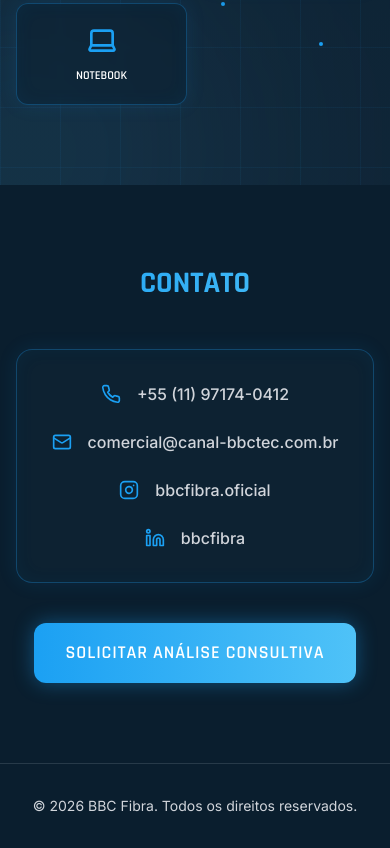
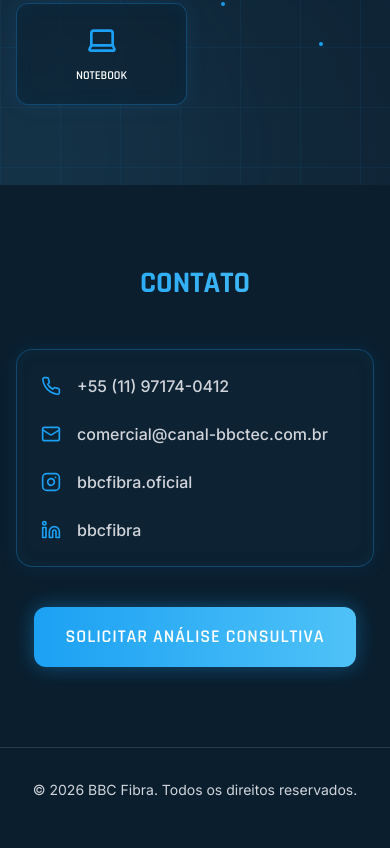
Before and after one commit to ZeckYsss/bbc, a React (Vite) app: page / in a window 390 px wide. Shown: the part 7997-8845 px from the top of the page. Built offline with nearby package versions, Linux system fonts and the light colour scheme; the HTML template or start-up script is replaced by a standard one.

Commit message:
ajuste de icone contato

```diff
--- a/src/components/ContactSection.tsx
+++ b/src/components/ContactSection.tsx
@@ -1,19 +1,22 @@
 import { motion } from "framer-motion";
 import SectionTitle from "./SectionTitle";
 import { Phone, Mail, Instagram, Linkedin } from "lucide-react";
+
+const contacts = [
+  { icon: Phone, text: "+55 (11) 97174-0412", href: "tel:+5511971740412" },
+  { icon: Mail, text: "comercial@canal-bbctec.com.br", href: "mailto:comercial@canal-bbctec.com.br" },
+  { icon: Instagram, text: "bbcfibra.oficial", href: "https://instagram.com/bbcfibra.oficial" },
+  { icon: Linkedin, text: "bbcfibra", href: "https://linkedin.com/company/bbcfibra" },
+];
 
 const ContactSection = () => (
   <section className="relative py-20" id="contato">
     <div className="container mx-auto px-4 text-center">
       <SectionTitle>CONTATO</SectionTitle>
+
       <div className="max-w-2xl mx-auto mt-12">
-        <div className="glow-border rounded-2xl p-8 md:p-12 bg-card/50 backdrop-blur-sm space-y-6">
-          {[
-            { icon: Phone, text: "+55 (11) 97174-0412", href: "tel:+5511971740412" },
-            { icon: Mail, text: "comercial@canal-bbctec.com.br", href: "mailto:comercial@canal-bbctec.com.br" },
-            { icon: Instagram, text: "bbcfibra.oficial", href: "https://instagram.com/bbcfibra.oficial" },
-            { icon: Linkedin, text: "bbcfibra", href: "https://linkedin.com/company/bbcfibra" },
-          ].map(({ icon: Icon, text, href }, i) => (
+        <div className="glow-border rounded-2xl p-6 md:p-12 bg-card/50 backdrop-blur-sm space-y-6">
+          {contacts.map(({ icon: Icon, text, href }, i) => (
             <motion.a
               key={text}
               href={href}
@@ -23,16 +26,18 @@ const ContactSection = () => (
               whileInView={{ opacity: 1, x: 0 }}
               viewport={{ once: true }}
               transition={{ delay: i * 0.1, duration: 0.4 }}
-              className="flex items-center gap-4 text-muted-foreground hover:text-primary transition-colors duration-300 justify-center md:justify-start"
+              className="grid grid-cols-[24px_1fr] items-center gap-3 text-left text-muted-foreground hover:text-primary transition-colors duration-300 max-w-md mx-auto md:mx-0"
             >
-              <Icon className="w-5 h-5 text-primary flex-shrink-0" />
-              <span className="font-medium">{text}</span>
+              <Icon className="w-5 h-5 text-primary shrink-0" />
+              <span className="font-medium break-words">{text}</span>
             </motion.a>
           ))}
         </div>
 
         <motion.a
           href="https://wa.me/5511971740412"
+          target="_blank"
+          rel="noopener noreferrer"
           initial={{ opacity: 0, y: 20 }}
           whileInView={{ opacity: 1, y: 0 }}
           viewport={{ once: true }}
```
